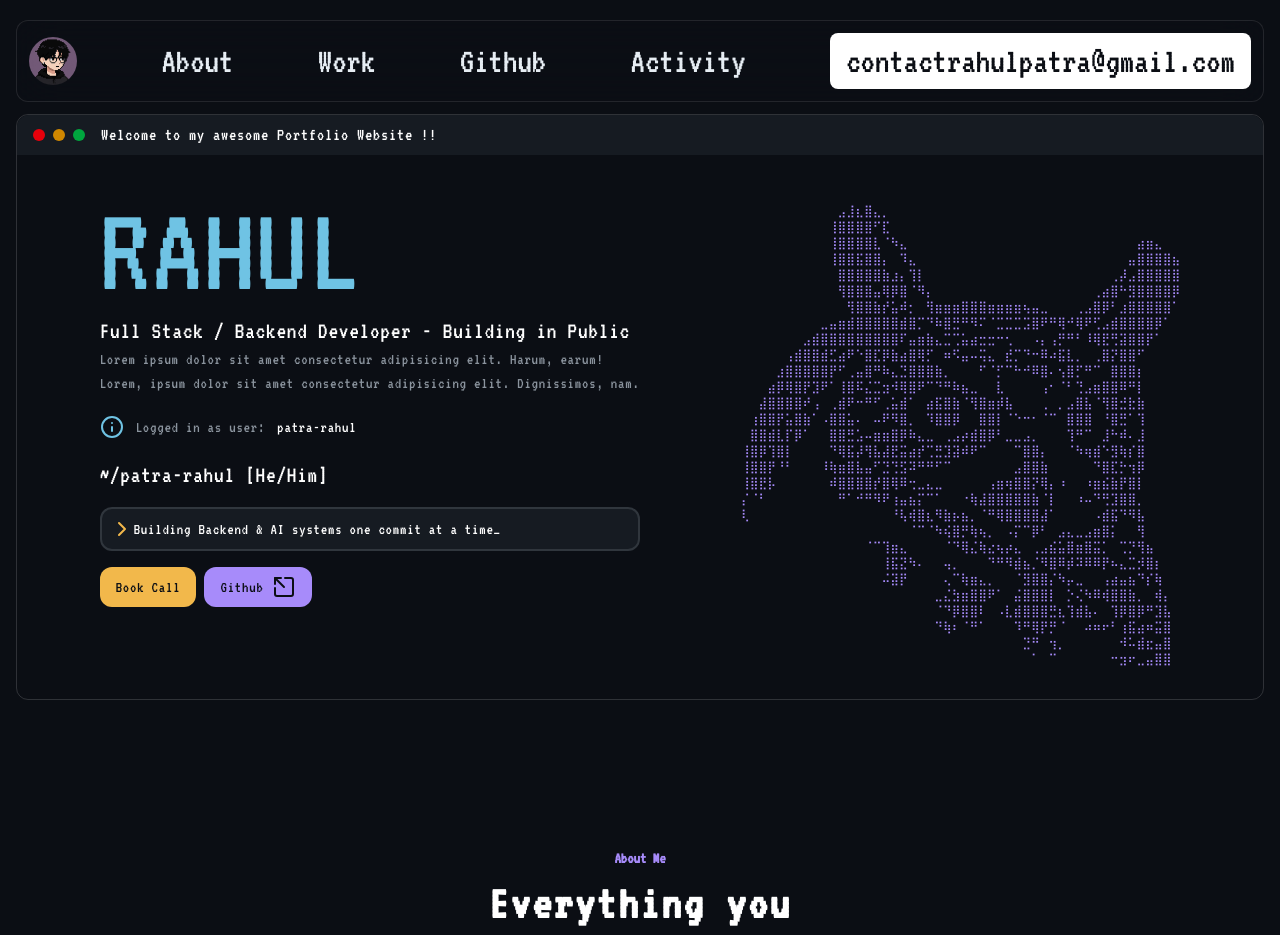
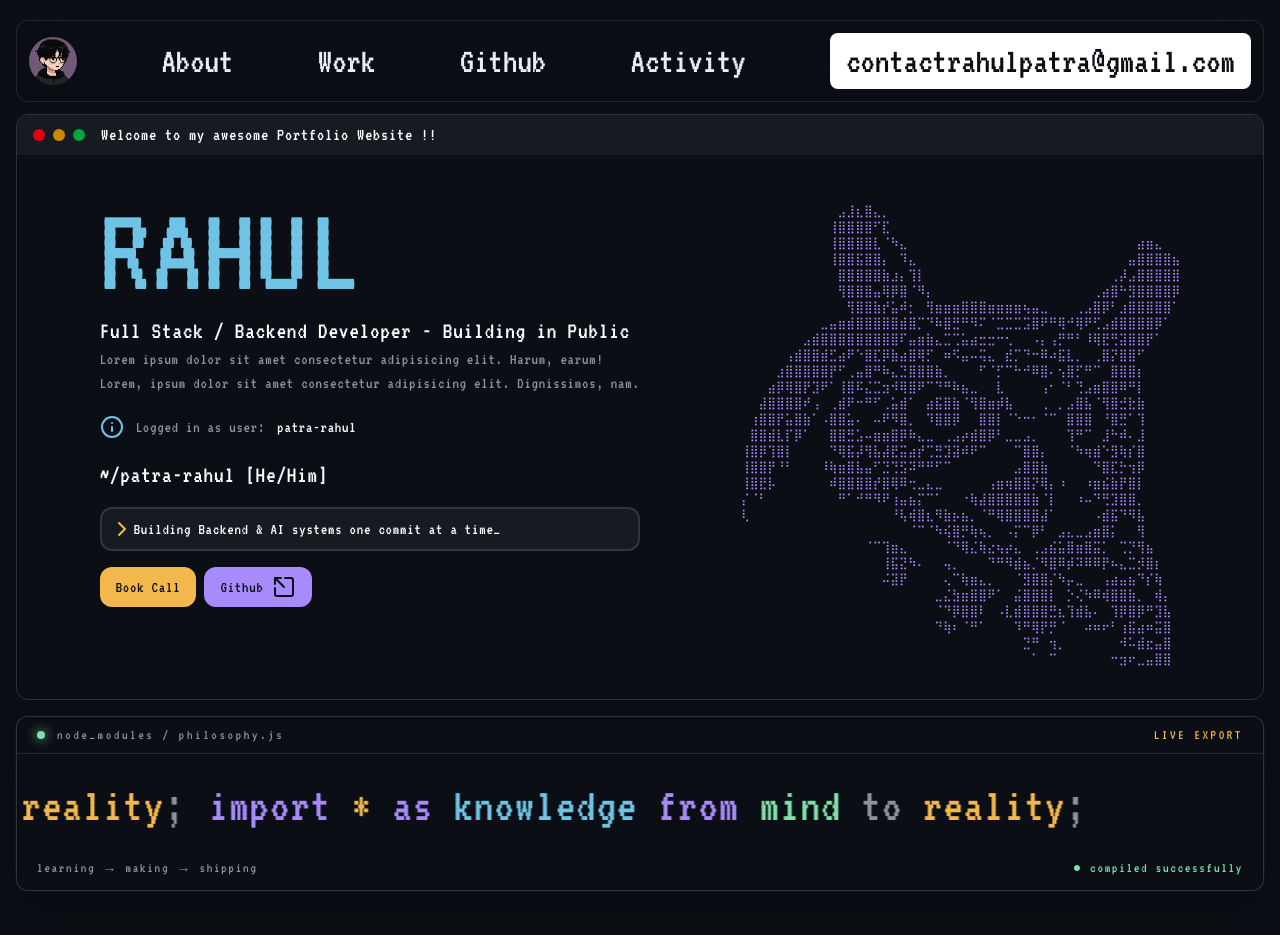
Before and after one commit to patra-rahul/my-portfolio-website, a React (Vite) app in the folder client/: page / in a window 1280 px wide. Shown: the top 935 px of the page. Built offline with nearby package versions, Linux system fonts and the light colour scheme.

Commit message:
create marquee section

```diff
--- a/client/src/App.tsx
+++ b/client/src/App.tsx
@@ -2,12 +2,14 @@ import Navbar from "./components/Navbar";
 import Hero from "./components/Hero";
 import About from "./components/About";
 import Github from "./components/Github";
+import Marquee from "./components/Marquee";
 
 const App = () => {
   return (
     <>
       <Navbar />
       <Hero />
+      <Marquee />
       <About />
       <Github />
     </>
--- /dev/null
+++ b/client/src/components/Marquee.tsx
@@ -0,0 +1,41 @@
+const Marquee = () => {
+  return (
+    <section
+      className="marquee-section relative mx-4 overflow-hidden rounded-xl border border-white/15 bg-bg"
+      aria-label="Learning philosophy"
+    >
+      <div className="relative flex items-center gap-3 border-b border-white/10 px-5 py-2 text-sm tracking-[0.18em] text-secondary-text">
+        <span className="h-2 w-2 rounded-full bg-green shadow-[0_0_12px_#7ee0a8]" />
+        <span>node_modules / philosophy.js</span>
+        <span className="ml-auto hidden text-yellow sm:block">LIVE EXPORT</span>
+      </div>
+
+      <div className="relative overflow-hidden py-7">
+        <div className="marquee-track flex w-max items-center whitespace-nowrap">
+          {[0, 1].map((copy) => (
+            <div className="flex items-center gap-6 pr-6" key={copy} aria-hidden={copy === 1}>
+              <p className="text-3xl tracking-wide text-primary-text sm:text-5xl">
+                <span className="text-purple">import</span>{" "}
+                <span className="text-yellow">*</span>{" "}
+                <span className="text-purple">as</span>{" "}
+                <span className="text-blue">knowledge</span>{" "}
+                <span className="text-purple">from</span>{" "}
+                <span className="text-green">mind</span>{" "}
+                <span className="text-secondary-text">to</span>{" "}
+                <span className="text-yellow">reality</span>
+                <span className="text-secondary-text">;</span>
+              </p>
+            </div>
+          ))}
+        </div>
+      </div>
+
+      <div className="relative flex items-center justify-between px-5 pb-3 text-sm tracking-[0.12em] text-secondary-text">
+        <span>learning → making → shipping</span>
+        <span className="text-green">● compiled successfully</span>
+      </div>
+    </section>
+  );
+};
+
+export default Marquee;
--- a/client/src/index.css
+++ b/client/src/index.css
@@ -31,7 +31,7 @@
   font-style: normal;
 }
 
-html{
+html {
   scroll-behavior: smooth;
 }
 body {
@@ -39,7 +39,6 @@ body {
   font-family: "TerminalFont", sans-serif;
   scroll-behavior: smooth;
 }
-
 
 /* Adapt to your needs */
 .react-activity-calendar__tooltip {
@@ -58,7 +57,7 @@ body {
 
   /* Use this instead of a media query - the component theme can be set */
   /* independent of the system color scheme. */
-  &[data-color-scheme='dark'] {
+  &[data-color-scheme="dark"] {
     background-color: hsl(0 0% 94%);
     color: hsl(0 0% 6%);
 
@@ -67,3 +66,31 @@ body {
     }
   }
 }
+
+.marquee-section {
+  box-shadow: 0 0 0 1px rgb(111 195 228 / 4%), 0 20px 45px rgb(0 0 0 / 18%);
+}
+
+.marquee-track {
+  animation: marquee-right 28s linear infinite;
+  will-change: transform;
+}
+
+.marquee-section:hover .marquee-track {
+  animation-play-state: paused;
+}
+
+@keyframes marquee-right {
+  from {
+    transform: translateX(-50%);
+  }
+  to {
+    transform: translateX(0);
+  }
+}
+
+@media (prefers-reduced-motion: reduce) {
+  .marquee-track {
+    animation: none;
+  }
+}
```
Also changed, not shown: 1 other file (tests, documents, lock files or other folders).
